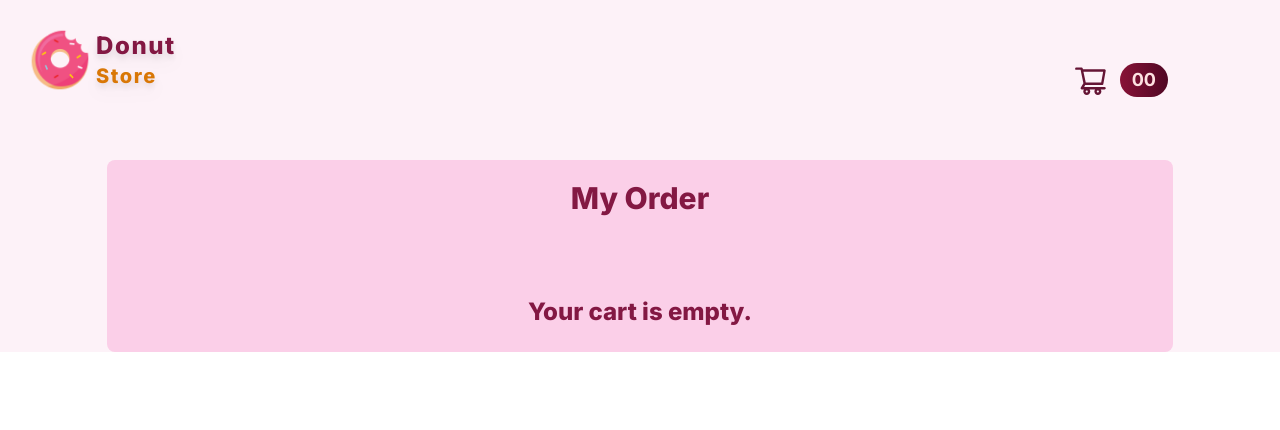
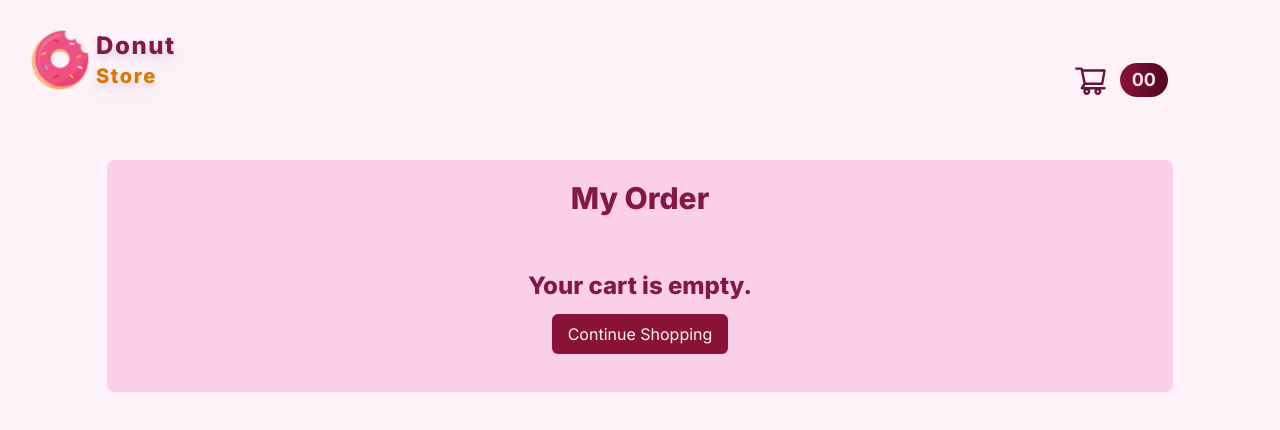
Before and after one commit to RaphaelMalburg/donut-store, a Next.js app: page /myorder in a window 1280 px wide. Shown: the top 430 px of the page. Built offline with nearby package versions, Linux system fonts and the light colour scheme.

Commit message:
cart page underconstruction, bug - with 1 order

```diff
--- a/app/layout.tsx
+++ b/app/layout.tsx
@@ -30,7 +30,7 @@ export default function RootLayout({ children }: { children: React.ReactNode })
     <html lang="en">
       <body className={`${inter.className} h-screen max-h-screen  w-screen  md:flex relative overflow-hidden `}>
         <CartProvider>
-          <ToastContainer autoClose={2000} />
+          <ToastContainer autoClose={1000} />
 
           {children}
         </CartProvider>
--- a/app/myorder/page.tsx
+++ b/app/myorder/page.tsx
@@ -11,11 +11,11 @@ const MyOrder = () => {
   const { cart } = useCart();
 
   return (
-    <div className="h-fit mb-10 max-h-screen  w-screen  md:flex flex-col relative overflow-auto scrollbar-thin scrollbar-thumb-rose-300 bg-pink-50">
+    <div className="h-fit min-h-full mb-10 max-h-screen  w-screen  md:flex flex-col relative overflow-auto scrollbar-thin scrollbar-thumb-rose-300 bg-pink-50">
       <MyOrderHeader />
       <section className="mx-auto mt-10 rounded-lg bg-pink-200 w-10/12 h-full">
         <h1 className="text-3xl font-extrabold text-center text-pink-900 pb-14 pt-5">My Order</h1>
-        <div className="flex flex-col justify-center items-center ">
+        <div className="flex flex-col justify-center items-center pb-10">
           <Table />
         </div>
       </section>
--- a/app/products/page.tsx
+++ b/app/products/page.tsx
@@ -1,3 +1,4 @@
+import Link from "next/link";
 import React from "react";
 
 const Products = () => {
@@ -5,6 +6,9 @@ const Products = () => {
     <main className=" w-full h-fit min-h-screen text-center my-20">
       <h1 className="text-rose-900 font-extrabold text-xl">Products</h1>
       <h1 className="text-rose-900 font-extrabold text-xl">best sellers of the week</h1>
+      <Link href={"/"}>
+        <button className="bg-rose-900 text-pink-50 px-4 py-2 rounded-md hover:bg-rose-800 transition duration-300 ease-in-out">Go to Home</button>
+      </Link>
     </main>
   );
 };
--- /dev/null
+++ b/components/ConfirmOrder.tsx
@@ -0,0 +1,22 @@
+import React from "react";
+import { useCart } from "@/hooks/useCart";
+import { currencyFormat } from "@/helpers/currencyFormat";
+
+const ConfirmOrder = () => {
+  const { cart } = useCart();
+
+  const totalAmount = cart.reduce((acc, item) => acc + item.subTotal, 0);
+
+  return (
+    <div className="w-5/6 mx-auto text-center pt-2 text-lg font-bold  text-pink-950 flex justify-between">
+      <button type="button" className="bg-gradient-to-r from-rose-900 to-pink-950 rounded-lg text-pink-50 px-5 hover:opacity-80 py-2">
+        Finish Order
+      </button>
+      <span className="my-auto">
+        Total <strong className="text-md ml-2">{currencyFormat(totalAmount)}</strong>
+      </span>
+    </div>
+  );
+};
+
+export default ConfirmOrder;
--- a/components/Table.tsx
+++ b/components/Table.tsx
@@ -1,15 +1,23 @@
 import { currencyFormat } from "@/helpers/currencyFormat";
 import { useCart } from "@/hooks/useCart";
 import Image from "next/image";
+import Link from "next/link";
 import React from "react";
+import { AiOutlineMinusCircle, AiOutlinePlusCircle } from "react-icons/ai";
+import { FaTrashAlt } from "react-icons/fa";
+import ConfirmOrder from "./ConfirmOrder";
 
 const Table = () => {
-  const { cart } = useCart();
+  const { cart, removeItemFromCart, incrementCartItem, decrementCartItem } = useCart();
 
   if (cart.length === 0) {
     return (
-      <div className="flex justify-center items-center h-20 gap-3">
+      <div className="flex justify-center flex-col items-center h-20 gap-3">
         <h1 className="text-2xl font-extrabold text-center text-pink-900">Your cart is empty.</h1>
+
+        <Link href="/products">
+          <button className="bg-rose-900 text-pink-50 px-4 py-2 rounded-md hover:bg-rose-800 transition duration-300 ease-in-out">Continue Shopping</button>
+        </Link>
       </div>
     );
   }
@@ -19,12 +27,14 @@ const Table = () => {
         <thead>
           <tr className="grid  text-xl font-extrabold text-center grid-cols-6 gap-10 mb-6">
             <th></th>
-            <th className="col-span-2">Product</th>
+            <th className="col-span-2 ">Product</th>
 
-            <th>Quantity</th>
-            <th>SubTotal</th>
+            <th className=" -ml-3">Quantity</th>
+
+            <th className=" -ml-3">SubTotal</th>
             <th></th>
           </tr>
+        </thead>
         <tbody className="">
           {cart.map((item) => (
             <tr key={item.id} className="text-md font-extrabold text-center grid grid-cols-6 bg-rose-300 my-1 p-2 rounded-md gap-4 text-pink-900 [&>*]:my-auto ">
@@ -36,16 +46,28 @@ const Table = () => {
                 <span>{item.price}</span>
               </td>
               <td>
-                  <span>{item.quantity}</span>
+                <div className=" flex flex-nowrap gap-2">
+                  <button type="button" onClick={() => decrementCartItem(item)}>
+                    <AiOutlineMinusCircle size={23} />
+                  </button>
+                  <span>{`${item.quantity}`.padStart(2, "0")}</span>
+                  <button type="button" onClick={() => incrementCartItem(item)}>
+                    <AiOutlinePlusCircle size={23} />
+                  </button>
+                </div>
               </td>
               <td>{currencyFormat(item.subTotal)}</td>
-                <td>Delete</td>
-                <div className=" bg-rose-900 w-full  h-0.5 rounded-full col-span-6" />
+              <td>
+                <button type="button" onClick={() => removeItemFromCart(item)}>
+                  <FaTrashAlt />
+                </button>
+              </td>
+              <span className=" bg-rose-900 w-full  h-0.5 rounded-full col-span-6" />
             </tr>
           ))}
         </tbody>
-        </thead>
       </table>
+      <ConfirmOrder />
     </section>
   );
 };
--- a/context/CartContext.tsx
+++ b/context/CartContext.tsx
@@ -10,22 +10,14 @@ interface Items extends Product {
   subTotal: number | undefined;
 }
 
-interface UpdateCartProps {
-  id: number;
-  item: string;
-  newQuantity: number;
-}
-
-interface RemoveItemFromCartProps {
-  id: number;
-  item: string;
-}
-
+//props do contexto
 interface CartContextProps {
   cart: Items[];
   addItemsIntoCart: (item: Product) => void;
-  /*updateCart: ({ id, item, newQuantity }: UpdateCartProps) => void;
-  removeItemFromCart: ({ id, item }: RemoveItemFromCartProps) => void;*/
+  incrementCartItem: (item: Items) => void;
+  decrementCartItem: (item: Items) => void;
+  removeItemFromCart: (item: Items) => any;
+  confirmOrder: () => void;
 }
 
 interface CartProviderProps {
@@ -38,7 +30,7 @@ function transformPriceToNumber(priceString: string): number {
   // Convert the numeric string to a floating-point number
   return parseFloat(numericString);
 }
-
+//creates a new context and registers the component with the props properties, as provider
 export const CartContext = createContext({} as CartContextProps);
 
 export function CartProvider({ children }: CartProviderProps) {
@@ -63,5 +55,36 @@ export function CartProvider({ children }: CartProviderProps) {
     console.log(`cart`, cart);
   }
 
-  return <CartContext.Provider value={{ cart, addItemsIntoCart }}>{children}</CartContext.Provider>;
+  function updateItemQuantity(item: Items, newQuantity: number) {
+    if (newQuantity <= 0) return;
+
+    const updatedCart = cart.map((cartItem) => {
+      if (cartItem.id === item.id && cartItem.title === item.title) {
+        return {
+          ...cartItem,
+          quantity: newQuantity,
+          subTotal: cartItem.value * newQuantity,
+        };
+      }
+      return cartItem;
+    });
+
+    setCart(updatedCart);
+  }
+
+  function removeItemFromCart(item: Items) {
+    const updatedCart = cart.filter((cartItem) => cartItem.id == item.id && cartItem.title == item.title);
+    setCart(updatedCart);
+  }
+
+  function incrementCartItem(item: Items) {
+    updateItemQuantity(item, item.quantity + 1);
+  }
+  function decrementCartItem(item: Items) {
+    updateItemQuantity(item, item.quantity - 1);
+  }
+
+  function confirmOrder() {}
+
+  return <CartContext.Provider value={{ cart, addItemsIntoCart, removeItemFromCart, incrementCartItem, decrementCartItem, confirmOrder }}>{children}</CartContext.Provider>;
 }
```
Lines whose indentation alone changed are shown as unchanged.
